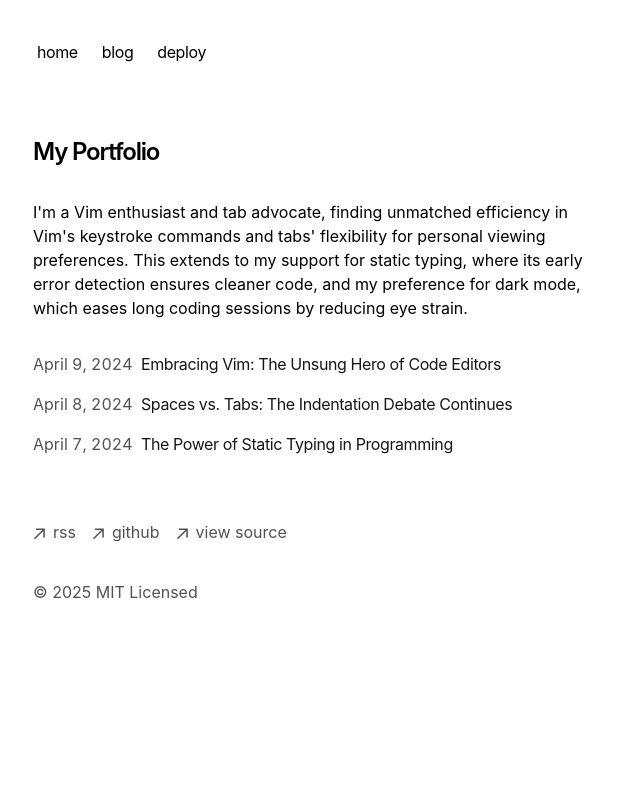
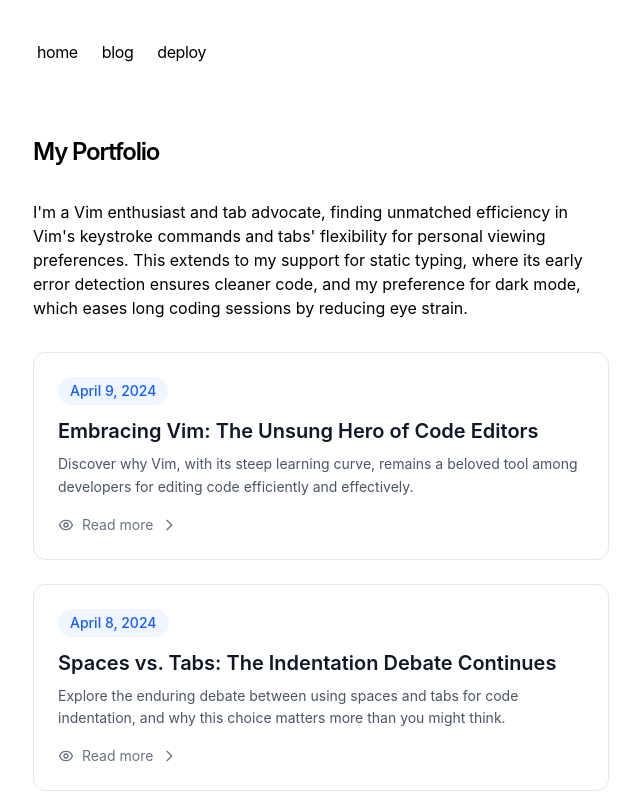
Before and after one commit to JBautistaBeck/nextjs-portfolio, a Next.js app: page / in a window 1280 px wide. Shown: the top 800 px of the page, without its empty margins (319-959 px from the left). Built offline with nearby package versions, Linux system fonts and the light colour scheme.

Commit message:
new page blogs

```diff
--- a/app/blog/page.tsx
+++ b/app/blog/page.tsx
@@ -7,8 +7,15 @@ export const metadata = {
 
 export default function Page() {
   return (
-    <section>
-      <h1 className="font-semibold text-2xl mb-8 tracking-tighter">My Blog</h1>
+    <section className="max-w-4xl mx-auto">
+      <div className="mb-12 text-center">
+        <h1 className="font-bold text-4xl md:text-5xl mb-4 bg-gradient-to-r from-gray-900 to-gray-600 dark:from-white dark:to-gray-300 bg-clip-text text-transparent">
+          My Blog
+        </h1>
+        <p className="text-lg text-gray-600 dark:text-gray-400 max-w-2xl mx-auto">
+          Thoughts, insights, and discoveries from my journey in software development
+        </p>
+      </div>
       <BlogPosts />
     </section>
   )
--- a/app/components/posts.tsx
+++ b/app/components/posts.tsx
@@ -5,7 +5,7 @@ export function BlogPosts() {
   let allBlogs = getBlogPosts()
 
   return (
-    <div>
+    <div className="grid gap-6">
       {allBlogs
         .sort((a, b) => {
           if (
@@ -18,17 +18,40 @@ export function BlogPosts() {
         .map((post) => (
           <Link
             key={post.slug}
-            className="flex flex-col space-y-1 mb-4"
             href={`/blog/${post.slug}`}
+            className="group block"
           >
-            <div className="w-full flex flex-col md:flex-row space-x-0 md:space-x-2">
-              <p className="text-neutral-600 dark:text-neutral-400 w-[100px] tabular-nums">
-                {formatDate(post.metadata.publishedAt, false)}
-              </p>
-              <p className="text-neutral-900 dark:text-neutral-100 tracking-tight">
+            <article className="relative p-6 bg-white dark:bg-gray-900 rounded-xl border border-gray-200 dark:border-gray-800 hover:border-gray-300 dark:hover:border-gray-700 transition-all duration-200 hover:shadow-lg hover:-translate-y-1">
+              <div className="flex items-start justify-between mb-3">
+                <time className="text-sm font-medium text-blue-600 dark:text-blue-400 bg-blue-50 dark:bg-blue-900/20 px-3 py-1 rounded-full">
+                  {formatDate(post.metadata.publishedAt, false)}
+                </time>
+                <div className="w-2 h-2 bg-green-500 rounded-full opacity-0 group-hover:opacity-100 transition-opacity duration-200"></div>
+              </div>
+
+              <h2 className="text-xl font-semibold text-gray-900 dark:text-white mb-2 group-hover:text-blue-600 dark:group-hover:text-blue-400 transition-colors duration-200">
                 {post.metadata.title}
-              </p>
-            </div>
+              </h2>
+
+              {post.metadata.summary && (
+                <p className="text-gray-600 dark:text-gray-400 text-sm leading-relaxed line-clamp-2">
+                  {post.metadata.summary}
+                </p>
+              )}
+
+              <div className="mt-4 flex items-center text-sm text-gray-500 dark:text-gray-400">
+                <span className="flex items-center">
+                  <svg className="w-4 h-4 mr-2" fill="none" stroke="currentColor" viewBox="0 0 24 24">
+                    <path strokeLinecap="round" strokeLinejoin="round" strokeWidth={2} d="M15 12a3 3 0 11-6 0 3 3 0 016 0z" />
+                    <path strokeLinecap="round" strokeLinejoin="round" strokeWidth={2} d="M2.458 12C3.732 7.943 7.523 5 12 5c4.478 0 8.268 2.943 9.542 7-1.274 4.057-5.064 7-9.542 7-4.477 0-8.268-2.943-9.542-7z" />
+                  </svg>
+                  Read more
+                </span>
+                <svg className="w-4 h-4 ml-2 transform group-hover:translate-x-1 transition-transform duration-200" fill="none" stroke="currentColor" viewBox="0 0 24 24">
+                  <path strokeLinecap="round" strokeLinejoin="round" strokeWidth={2} d="M9 5l7 7-7 7" />
+                </svg>
+              </div>
+            </article>
           </Link>
         ))}
     </div>
```
Also changed, not shown: 1 other file (tests, documents, lock files or other folders).
